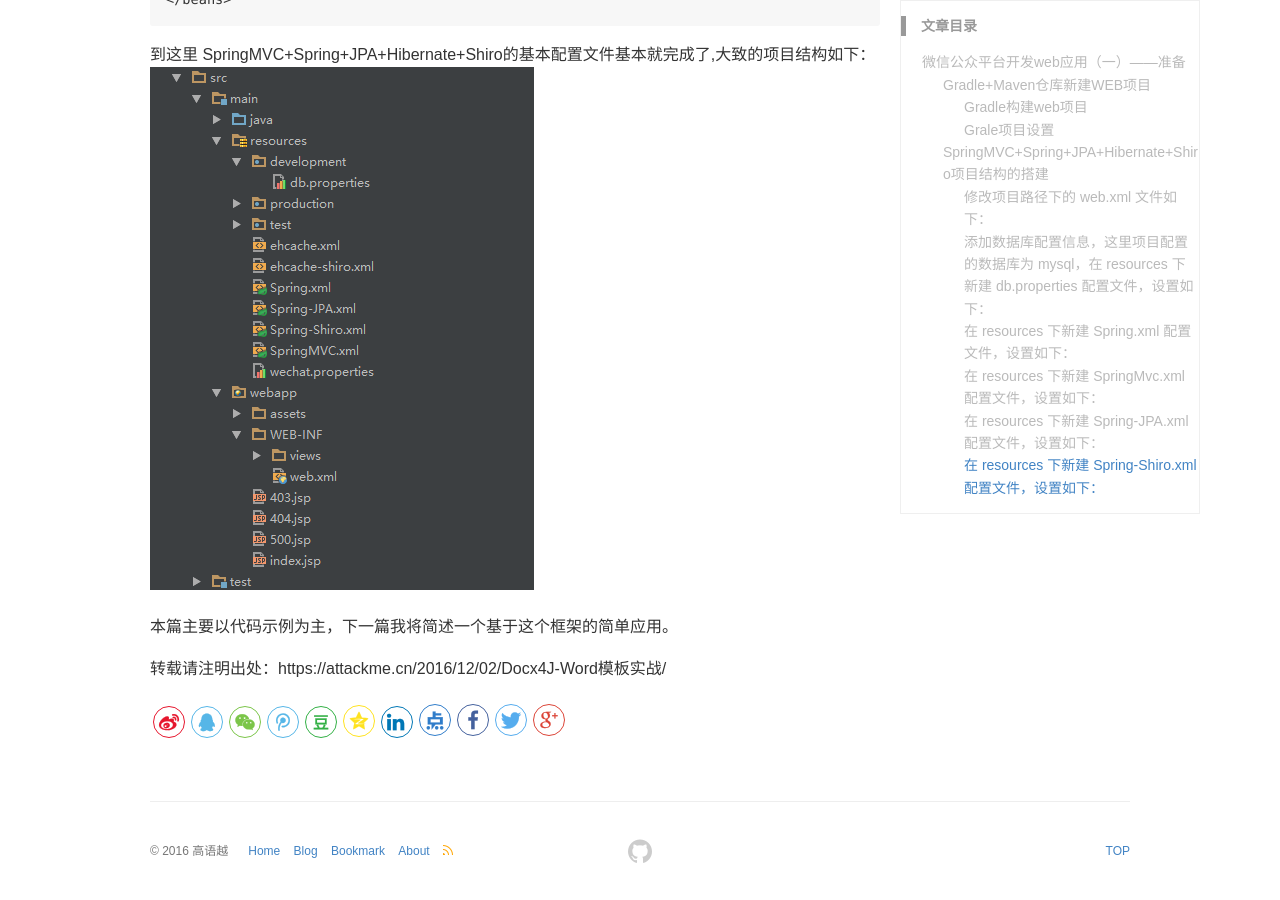
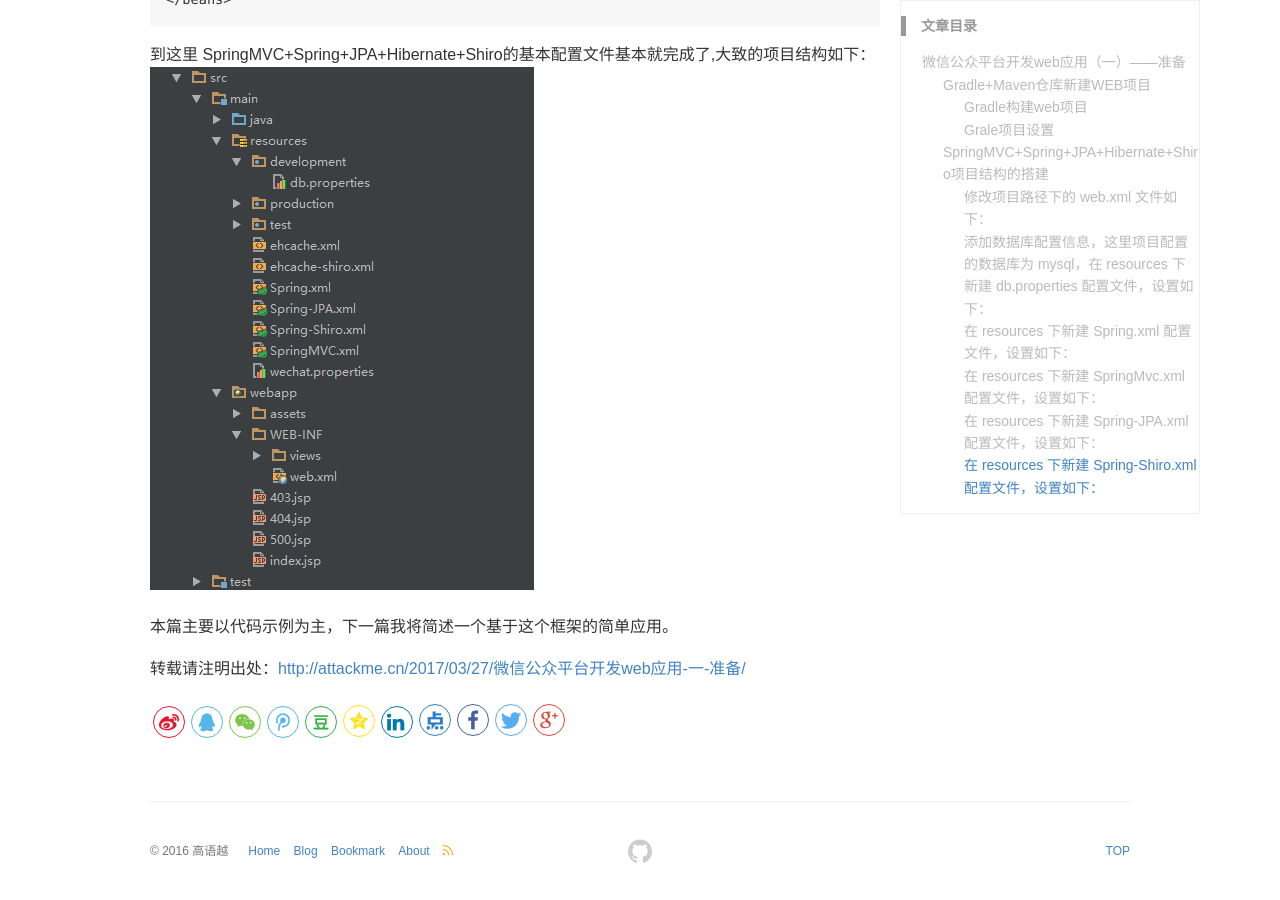
Before and after one commit to gaoyuyue/gaoyuyue.github.com, a Jekyll site: the page built from _posts/2017-3-27-微信公众平台开发web应用（一）-准备.md, in a window 1280 px wide and 900 px high, scrolled down 18315 px. Built offline with Jekyll 4.4.1, drawn with Linux system fonts in a browser that asks for light colours; some of the changed lines change nothing that is shown.

Commit message:
修正勘误

```diff
--- a/_posts/2017-3-27-微信公众平台开发web应用（一）-准备.md
+++ b/_posts/2017-3-27-微信公众平台开发web应用（一）-准备.md
@@ -777,4 +777,4 @@ hibernate.hbm2ddl.auto=update
 
 本篇主要以代码示例为主，下一篇我将简述一个基于这个框架的简单应用。
 
-转载请注明出处：https://attackme.cn/2016/12/02/Docx4J-Word模板实战/
+转载请注明出处：[http://attackme.cn/2017/03/27/微信公众平台开发web应用-一-准备/](http://attackme.cn/2017/03/27/微信公众平台开发web应用-一-准备/)
```
Also changed, not shown: _posts/2017-3-27-微信公众平台开发web应用-前言.md (+1 -1 lines).
